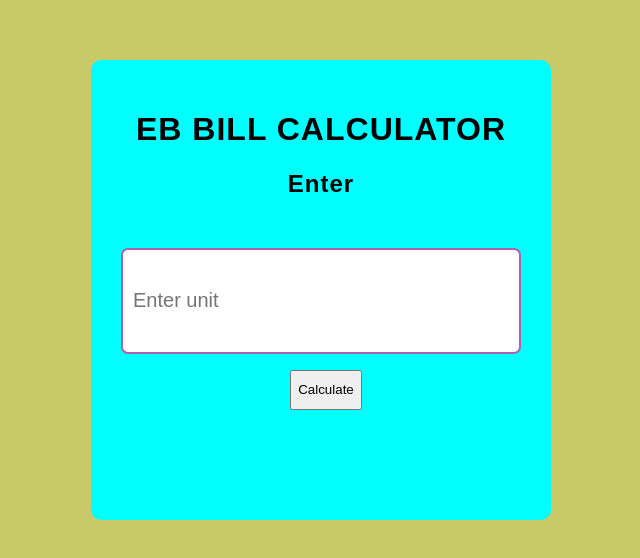
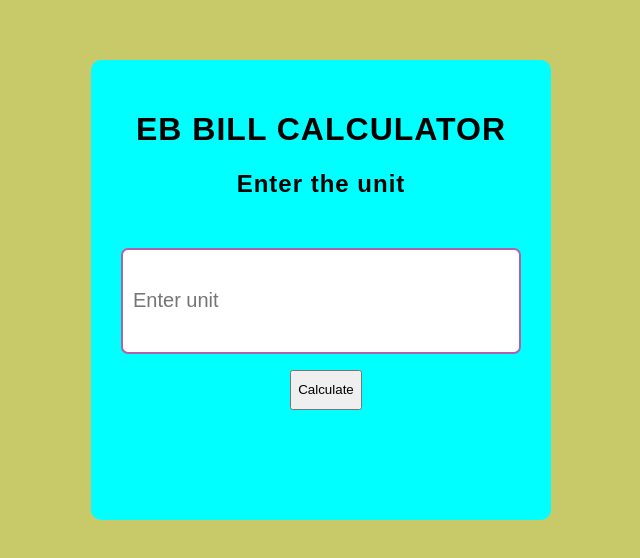
Before and after one commit to lakshman1425/EbBill, a plain HTML site: page index.html in a window 1280 px wide. Shown: the part 140-698 px from the top of the page, without its empty margins (319-959 px from the left). Drawn offline with Linux system fonts and the light colour scheme.

Commit message:
Update index.html

```diff
--- a/index.html
+++ b/index.html
@@ -11,7 +11,7 @@
 
    <div id="wrapper">
     <h1>EB BILL CALCULATOR</h1>
-      <h2>    Enter </h2>
+      <h2>    Enter the unit </h2>
       <div class="inputdiv">
         <input type="text" id="input" placeholder="Enter unit">
       </div>
```
